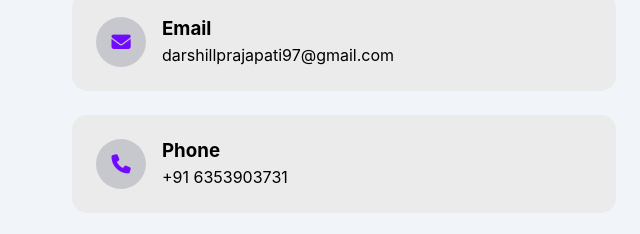
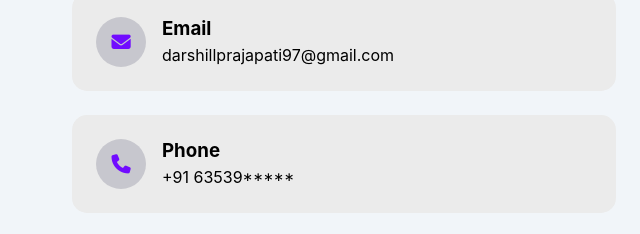
Before and after one commit to Darshilking208/darshil-portfolio, a plain HTML site: page index.html in a window 1280 px wide. Shown: the part 3537-3771 px from the top of the page, 0-640 px from the left. Drawn offline with Linux system fonts and the light colour scheme.

Commit message:
Fix HTML structure and formatting issues

```diff
--- a/index.html
+++ b/index.html
@@ -241,7 +241,7 @@
                         </div>
                         <div class="contact-text">
                             <h3>Phone</h3>
-                            <a href="tel:+916353903731">+91 6353903731</a>
+                            <a href="tel:+916353903731">+91 63539*****</a>
                         </div>
                     </div>
 
@@ -295,4 +295,5 @@
 
     <script src="script.js"></script>
 </body>
+
 </html>
```
